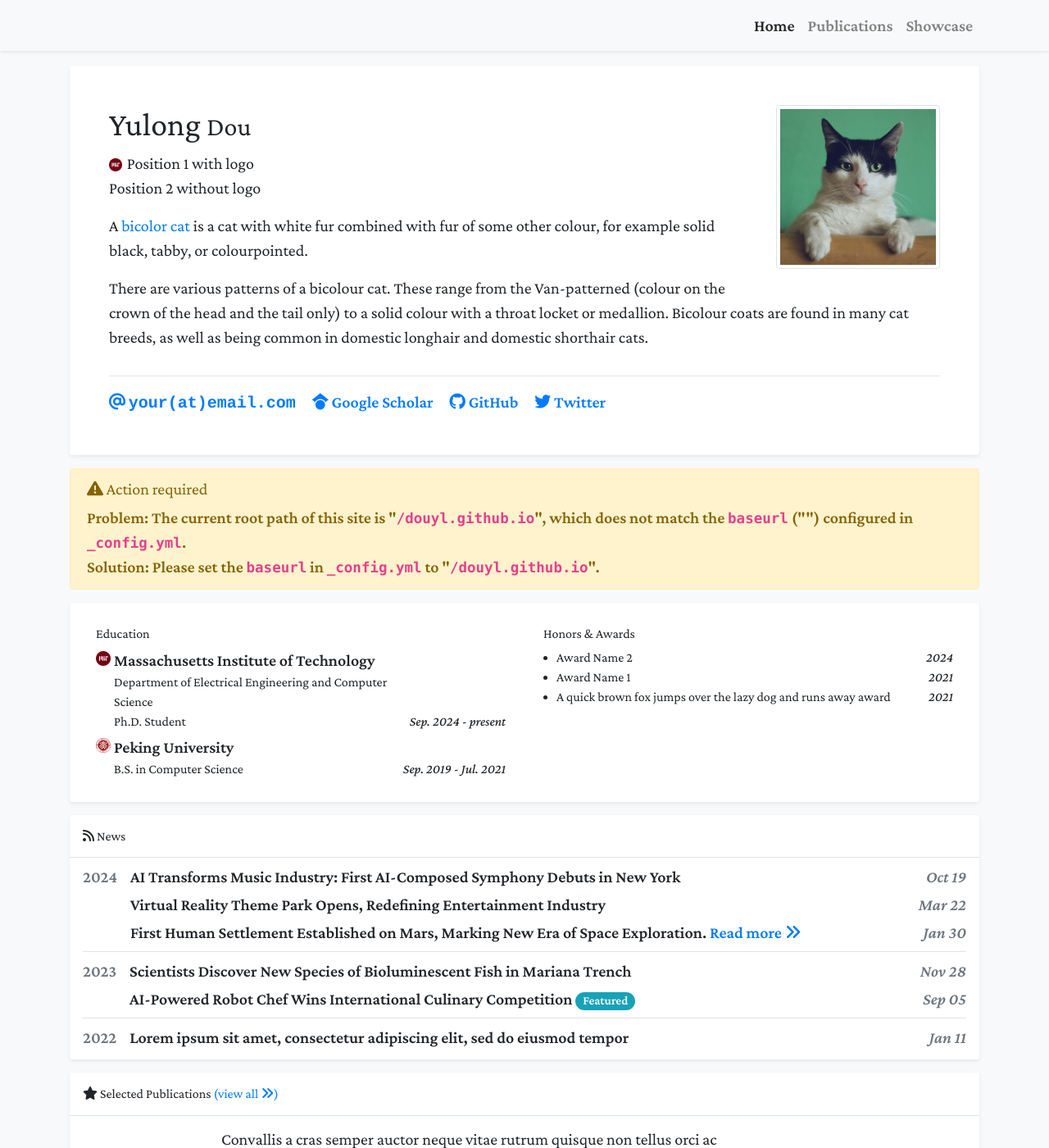
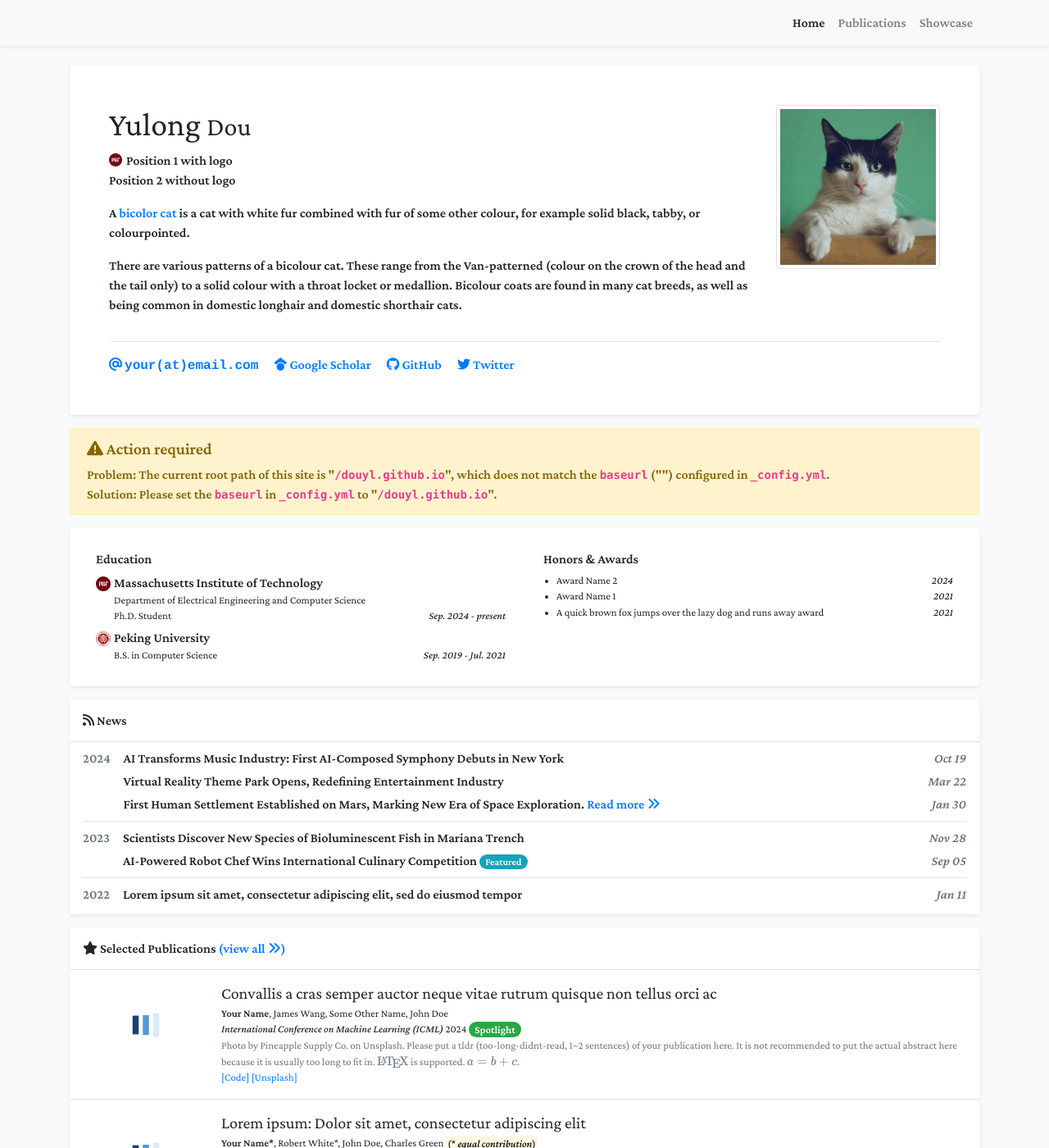
Before and after one commit to douyl/douyl.github.io, a Jekyll site: the page built from index.html, in a window 1280 px wide and 1400 px high. Shown: the whole window at 82% size. Built offline with Jekyll 4.4.1, drawn with Linux system fonts in a browser that asks for light colours; nearby versions of some CDN libraries; a style sheet for code colours, icons or effects is not loaded.

Commit message:
Update global.css

```diff
--- a/assets/css/global.css
+++ b/assets/css/global.css
@@ -2,23 +2,26 @@
 @import url("https://fonts.googleapis.com/css2?family=Crimson+Pro:ital,wght@0,400;0,500;0,600;1,500;1,600&display=swap");
 body {
     /* font-family: "Lato"; */
-    font: 20.0px/1.5 Crimson Pro, serif;
+    font: 16.0px/1.5 Crimson Pro, serif;
+    /* font-weight: 400; */
     font-weight: 600;
     padding-top: 5.0rem;
 }
 
 h1, h2, h3, h4, h5, h6,
 .h1, .h2, .h3, .h4, .h5, .h6 {
-    font-weight: 400;
+    font-weight: 700;
 }
 
 .text-profile-position {
-    font-weight: 400;
+    /* font-weight: 400; */
+    font-weight: 600;
 }
 
 .text-profile-bio {
     /* font-family: "Raleway"; */
-    font-weight: 400;
+    /* font-weight: 400; */
+    font-weight: 600;
 }
 
 .navbar {
```
